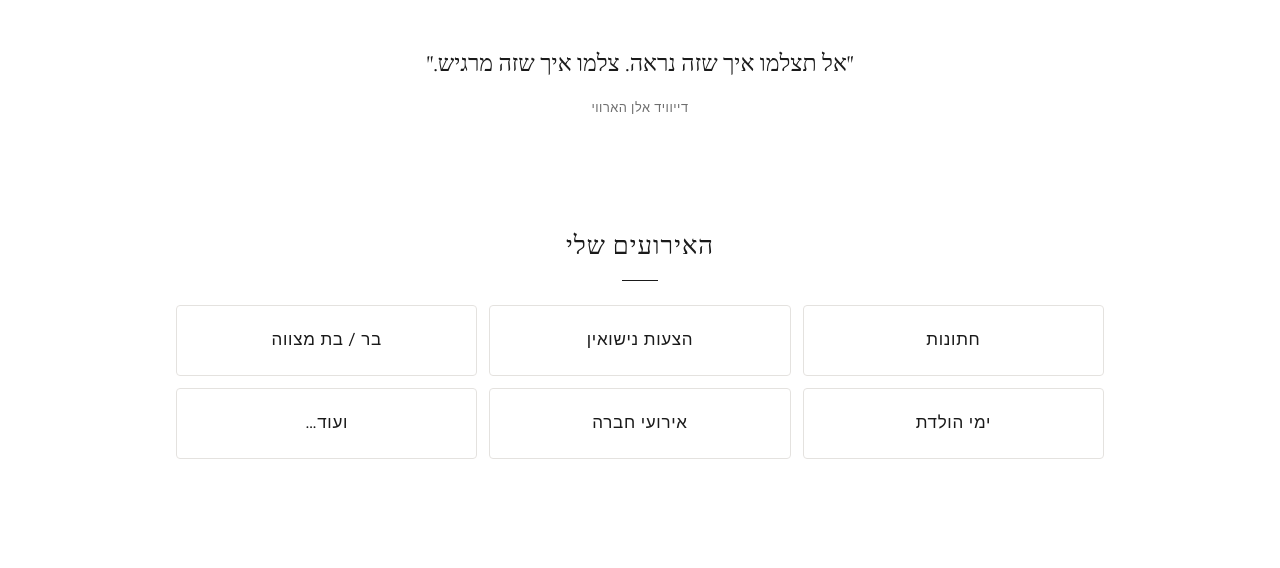
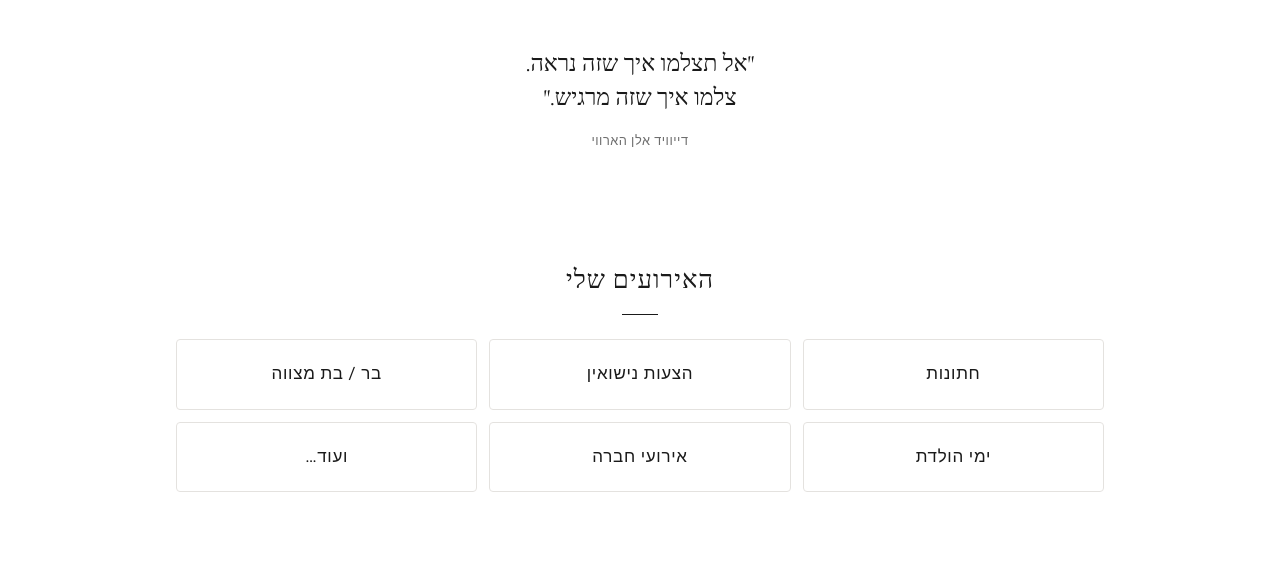
Before and after one commit to amitsisso1-ctrl/amitsisso1-ctrl.github.io, a plain HTML site: page index.html in a window 1280 px wide. Shown: the part 403-971 px from the top of the page. Drawn offline with nearby package versions, Linux system fonts and the light colour scheme; a web font is replaced by a local one.

Commit message:
Use bigger, sharper logo and improve phone layout
- Replace logo with trimmed copy of the new 1280px logo (sharp on phones)
- Put each sentence of the quote on its own line
- Tighter section spacing on phones

Co-Authored-By: Claude Opus 5.5 <noreply@anthropic.com>

```diff
--- a/index.html
+++ b/index.html
@@ -41,7 +41,7 @@
     <section class="about">
       <!-- Quote by David Alan Harvey (Hebrew translation) -->
       <blockquote class="quote">
-        <p>"אל תצלמו איך שזה נראה. צלמו איך שזה מרגיש."</p>
+        <p>"אל תצלמו איך שזה נראה.<br>צלמו איך שזה מרגיש."</p>
         <cite>דייוויד אלן הארווי</cite>
       </blockquote>
     </section>
--- a/style.css
+++ b/style.css
@@ -63,7 +63,7 @@ h2::after {
 }
 
 section {
-  padding: 56px 16px;
+  padding: 40px 16px;          /* phones: tighter spacing */
   max-width: var(--max);
   margin: 0 auto;
 }
@@ -250,6 +250,8 @@ footer {
    Bigger screens (tablets & computers)
    ========================================================== */
 @media (min-width: 700px) {
+  section { padding-top: 56px; padding-bottom: 56px; }
+
   .logo { width: 260px; }
 
   .events ul { grid-template-columns: repeat(3, 1fr); }
```
Also changed, not shown: en/index.html (+1 -1 lines), images/logo.png.
